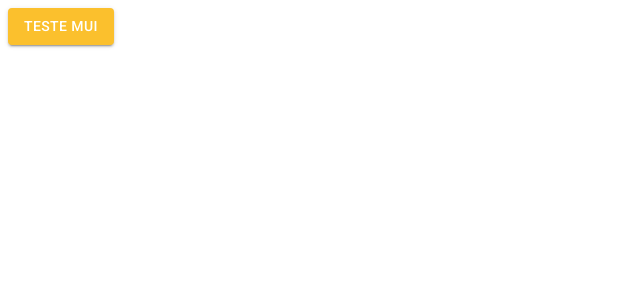
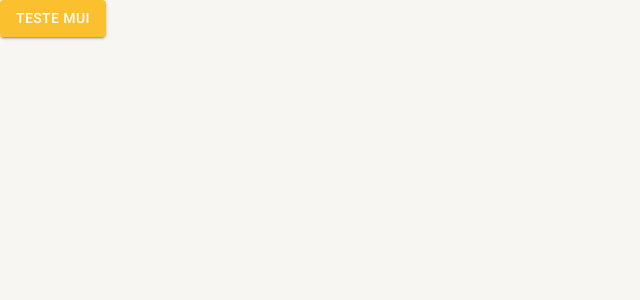
Before and after one commit to Jailsvs/react-ts-material-ui, a React (Create React App) app: page /pagina-inicial in a window 1280 px wide. Shown: the top 300 px of the page, without its empty margins (0-640 px from the left). Built offline with nearby package versions, Linux system fonts and the light colour scheme.

Commit message:
feat: adicionado DarkTheme com toggle de troca de tema

```diff
--- a/public/index.html
+++ b/public/index.html
@@ -24,7 +24,7 @@
       href="https://fonts.googleapis.com/icon?family=Material+Icons"
     />
   </head>
-  <body>
+  <body style="margin: 0; padding: 0;">
     <noscript>Você precisa habilitar o JavaScript para executar este aplicativo.</noscript>
     <div id="root"></div>
      </body>
--- a/src/routes/index.tsx
+++ b/src/routes/index.tsx
@@ -1,11 +1,18 @@
 import { Button } from '@mui/material';
 import { Routes, Route, Navigate  } from "react-router-dom";
+import { useAppThemeContext } from '../shared/contexts';
 
 export const AppRoutes = () => {
+
+  const {toggleTheme} = useAppThemeContext();
+
   return (
     <Routes>
       <Route path='/pagina-inicial'
-             element={<Button variant="contained" color="primary">Teste MUI</Button>}/>
+             element={<Button variant="contained"
+                              color="primary"
+                              onClick={toggleTheme}>
+                                Teste MUI</Button>}/>
       <Route path='*' element={<Navigate to='/pagina-inicial'/>}/>
     </Routes>
   );
--- /dev/null
+++ b/src/shared/contexts/ThemeContext.tsx
@@ -0,0 +1,44 @@
+import { ThemeProvider } from '@emotion/react';
+import { createContext, useCallback, useContext, useMemo, useState } from "react";
+import { DarkTheme, LightTheme } from '../themes';
+import { Box } from '@mui/material';
+
+interface IThemeContextData {
+  themeName: "light" | "dark";
+  toggleTheme: () => void;
+}
+const ThemeContext = createContext({} as IThemeContextData);
+
+export const useAppThemeContext = () => {
+  return useContext(ThemeContext);
+}
+
+type Props = {
+  children: React.ReactNode
+};
+
+export const AppThemeProvider = ({ children }: Props) => {
+
+  const [themeName, setThemeName] = useState<"light" | "dark">("light");
+  const toggleTheme = useCallback(() => {
+    setThemeName(oldThemeName => oldThemeName === "light" ?
+                                 "dark" : "light")
+  }, []);
+
+  const theme = useMemo(() => {
+    if (themeName === "light")
+      return LightTheme;
+    return DarkTheme;
+  }, [themeName]);
+
+  return (
+    <ThemeContext.Provider value={{themeName, toggleTheme}}>
+      <ThemeProvider theme={theme}>
+        <Box width="100vw" height="100vh"
+             bgcolor={theme.palette.background.default}>
+          {children}
+        </Box>
+      </ThemeProvider>
+    </ThemeContext.Provider>
+  )
+}
--- a/src/shared/contexts/index.ts
+++ b/src/shared/contexts/index.ts
@@ -1 +1 @@
-export {};
+export * from './ThemeContext';
--- /dev/null
+++ b/src/shared/themes/Dark.ts
@@ -0,0 +1,23 @@
+import { createTheme } from "@mui/material";
+import { cyan, yellow } from '@mui/material/colors';
+
+export const DarkTheme = createTheme({
+  palette:  {
+    primary: {
+      main: yellow[700],
+      dark: yellow[800],
+      light: yellow[500],
+      contrastText: "#ffffff"
+    },
+    secondary: {
+      main: cyan[500],
+      dark: cyan[400],
+      light: cyan[300],
+      contrastText: "#ffffff"
+    },
+    background: {
+      paper: "#303134",
+      default: "#202124"
+    }
+  }
+});
--- a/src/shared/themes/index.ts
+++ b/src/shared/themes/index.ts
@@ -1 +1,2 @@
-export * from "./Light"
+export * from "./Light";
+export * from "./Dark";
```
Also changed, not shown: src/App.tsx (+3 -4 lines).
